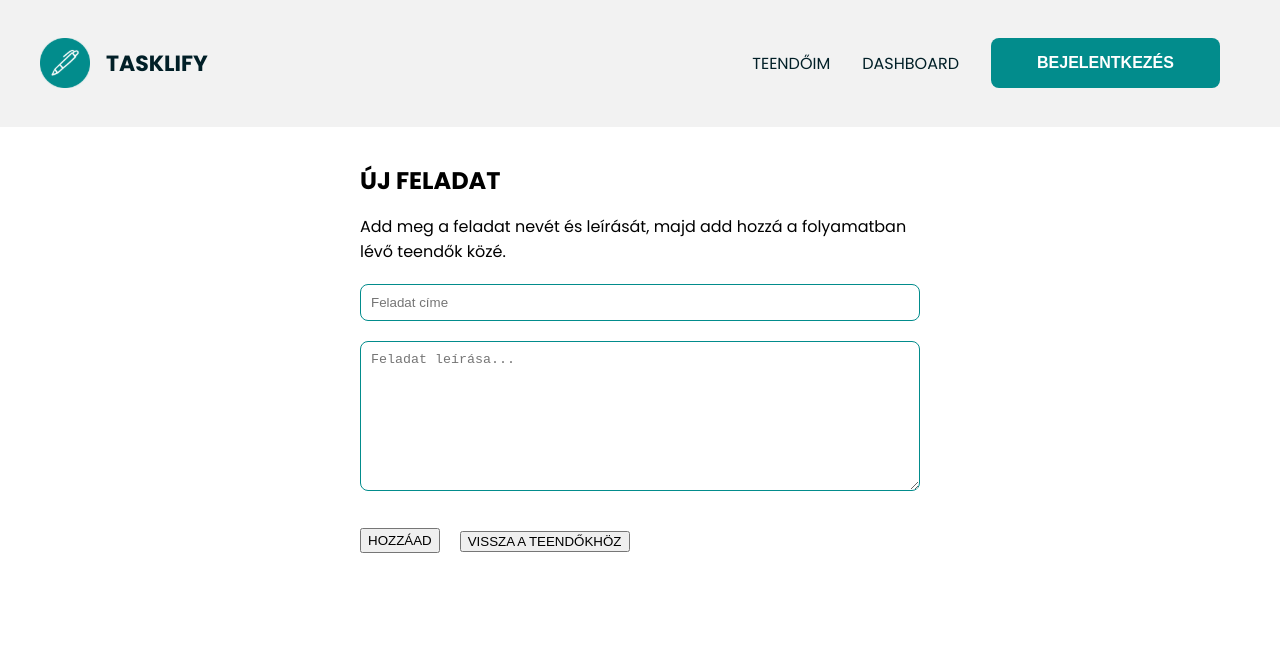
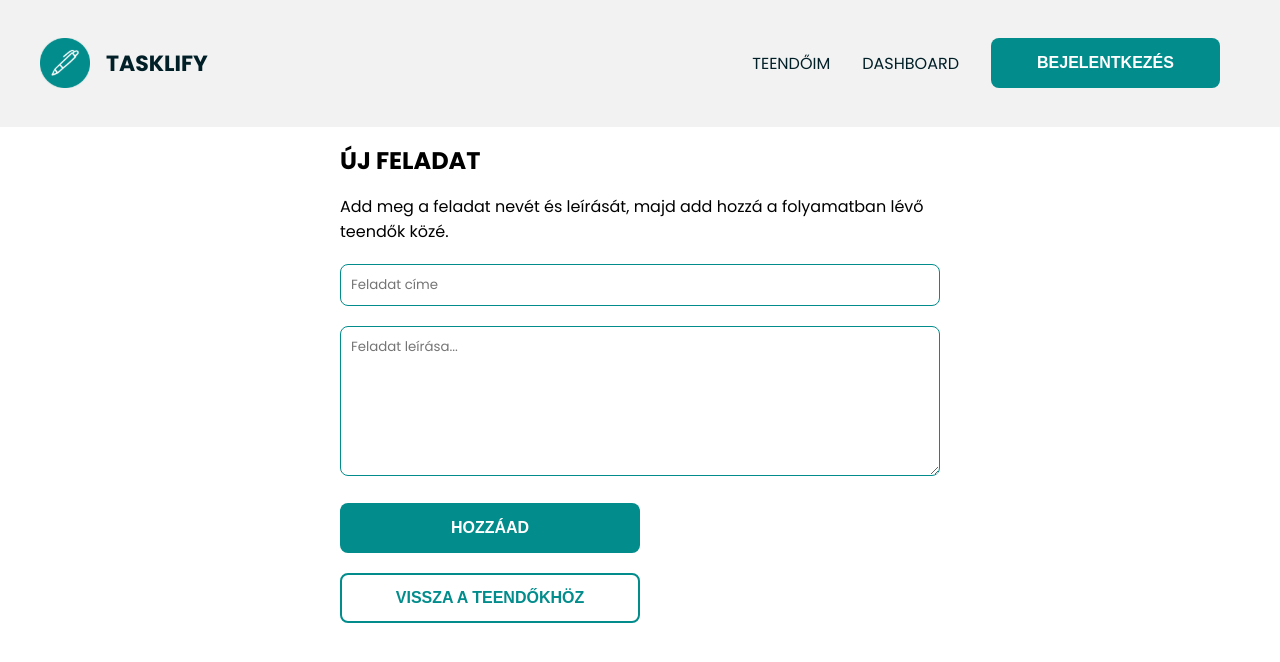
Before and after one commit to sz-attila/Tasklify, a Next.js app in the folder frontend/: page /add-task in a window 1280 px wide. Shown: the top 662 px of the page. Built offline with nearby package versions, Linux system fonts and the light colour scheme.

Commit message:
Styling changes

```diff
--- a/frontend/app/add-task/page.tsx
+++ b/frontend/app/add-task/page.tsx
@@ -54,10 +54,14 @@ const AddTaskPage = () => {
           onChange={(e) => setDescription(e.target.value)}
           required
         />
-        <div className="button-group">
-          <Button type="submit">HOZZÁAD</Button>
+        <div className="add-task-button">
+          <Button type="submit" className="button">
+            HOZZÁAD
+          </Button>
           <Link href="/task">
-            <Button type="button">VISSZA A TEENDŐKHÖZ</Button>
+            <Button type="button" className="button-cancel">
+              VISSZA A TEENDŐKHÖZ
+            </Button>
           </Link>
         </div>
       </form>
--- a/frontend/app/register/page.tsx
+++ b/frontend/app/register/page.tsx
@@ -41,7 +41,7 @@ const RegisterPage = () => {
 
   return (
     <div className="login-container">
-      <h1>REGISZTRÁCIÓ</h1>
+      <h1 className="login-header">REGISZTRÁCIÓ</h1>
       <p>
         Adataid megadása után, már is <br /> létrehozhatod teendőidet.
       </p>
@@ -77,7 +77,9 @@ const RegisterPage = () => {
             </div>
           </div>
           <div className="register-div">
-            <Button type="submit">REGISZTRÁLOK</Button>
+            <Button type="submit" className="button">
+              REGISZTRÁLOK
+            </Button>
           </div>
         </form>
       </div>
--- a/frontend/app/task/[taskId]/page.tsx
+++ b/frontend/app/task/[taskId]/page.tsx
@@ -137,7 +137,6 @@ const EditTaskPage = () => {
           <Button type="submit" className="button">
             MENTÉS
           </Button>
-
           <div className="button-group">
             <Link href="/task">
               <Button type="button" className="button-undo">
--- a/frontend/app/task/page.tsx
+++ b/frontend/app/task/page.tsx
@@ -105,7 +105,7 @@ const TaskPage = () => {
   if (!isAuthenticated) {
     return (
       <div className="login-container">
-        <h1>AZ OLDAL ELÉRÉSÉHEZ JELENTKEZZ BE.</h1>
+        <h1 className="logout-header">AZ OLDAL ELÉRÉSÉHEZ JELENTKEZZ BE.</h1>
         <div className="submit-div">
           <Link href="/">
             <Button type="button">BEJELENTKEZÉS</Button>
--- a/frontend/styles/globals.css
+++ b/frontend/styles/globals.css
@@ -229,7 +229,7 @@ nav .button:hover {
   width: 100%;
 }
 
-.login-container h1 {
+.login-container .login-header {
   font-weight: 800;
   font-size: 24px;
   text-align: center;
@@ -238,7 +238,15 @@ nav .button:hover {
   margin-bottom: 8px;
 }
 
-.login-container p {
+.login-container .logout-header {
+  font-weight: 800;
+  font-size: 18px;
+  text-align: center;
+  color: var(--text-color);
+  margin-bottom: 40px;
+}
+
+.login-container .login-container p {
   font-size: 16px;
   text-align: center;
   line-height: 24px;
@@ -254,7 +262,7 @@ nav .button:hover {
 }
 
 .login-form input {
-  padding: 14px 16px 14px;
+  padding: 14px 16px 14px 16px;
   border: 1px solid var(--primary-color);
   font-size: 16px;
   margin-top: 16px;
@@ -278,7 +286,7 @@ nav .button:hover {
 .submit-div a.button {
   padding: 8px 24px 8px 24px;
   height: 50px;
-  font-size: 1rem;
+  font-size: 16px;
   font-weight: 600;
   border-radius: 8px;
   width: 328px;
@@ -309,60 +317,12 @@ nav .button:hover {
   color: var (--text-color);
 }
 
-.login-form a.button:hover {
-  border-color: var(--green-color);
-  color: var(--green-color);
-}
-
-.registration-link {
-  display: flex;
-  justify-content: center;
-}
-
-.registration-link button,
-.registration-link a.button {
-  padding: 8px 24px 8px 24px;
-  height: 50px;
-  font-size: 1rem;
-  font-weight: 600;
-  border-radius: 8px;
-  width: 328px;
-  text-align: center;
-}
-
-.registration-link button {
-  border: none;
-  cursor: pointer;
-  color: var(--primary-color);
-  background-color: var(--white-color);
-  border: 2px solid var(--primary-color);
-}
-
-.registration-link button:hover {
-  background-color: var(--green-color);
-}
-
-.registration-link a.button {
-  border: 2px solid var(--primary-color);
-  color: var(--primary-color);
-  background-color: transparent;
-  text-decoration: none;
-}
-
-/* Register page styles */
-.register-div {
-  display: flex;
-  flex-direction: column;
-  align-items: center;
-  justify-content: center;
-  padding: 20px;
-  margin-top: 54px;
-}
-
 .register-div button,
 .register-div a.button {
-  padding: 0.75rem 1rem;
-  font-size: 1rem;
+  padding: 8px 24px 8px 24px;
+  margin-top: 20px;
+  height: 50px;
+  font-size: 16px;
   font-weight: 600;
   border-radius: 8px;
   width: 328px;
@@ -381,10 +341,45 @@ nav .button:hover {
 }
 
 .register-div a.button {
-  border: 2px solid var(--primary-color);
+  border: 2px solid var (--primary-color);
   color: var(--primary-color);
   background-color: transparent;
   text-decoration: none;
+}
+
+.register-div p {
+  font-size: 16px;
+  margin: 54px 0 16px;
+  color: var (--text-color);
+}
+
+.login-form .registration-link button {
+  margin-top: 16px;
+  color: var(--primary-color);
+  background-color: var(--white-color);
+  border: 2px solid var(--primary-color);
+}
+
+.login-form a.button:hover {
+  border-color: var(--green-color);
+  color: var(--green-color);
+}
+
+.registration-link button,
+.registration-link a.button {
+  padding: 8px 24px 8px 24px;
+  height: 50px;
+  font-size: 16px;
+  font-weight: 600;
+  border-radius: 8px;
+  cursor: pointer;
+  width: 328px;
+  text-align: center;
+}
+
+.registration-link p {
+  text-align: center;
+  margin-top: 54px;
 }
 
 /* Task page styles */
@@ -409,6 +404,10 @@ nav .button:hover {
   text-decoration: underline var(--primary-color);
   text-decoration-thickness: 2px;
   text-underline-offset: 5px;
+}
+
+.login-container .logged-out-header {
+  text-decoration: none;
 }
 
 .task-filters {
@@ -448,6 +447,7 @@ nav .button:hover {
   width: 300px;
   background: url("/nagyito.svg") no-repeat 10px center;
   background-size: 29px 28px;
+  font-family: "Poppins", sans-serif;
 }
 
 .task-columns {
@@ -535,7 +535,6 @@ nav .button:hover {
 /* Add task page style */
 
 .add-task-container {
-  padding: 20px;
   max-width: 600px;
   margin: auto;
 }
@@ -557,20 +556,30 @@ nav .button:hover {
   margin-bottom: 20px;
   border: 1px solid var(--primary-color);
   border-radius: 8px;
+  font-family: "Poppins", sans-serif;
+  color: var(--text-color);
 }
 
 .add-task-container textarea {
   height: 150px;
 }
 
-.button-undo {
+.add-task-container .add-task-button {
+  display: block;
+}
+
+.add-task-button .button {
+  width: 300px;
+}
+
+.button-cancel {
   padding: 8px 24px;
   height: 50px;
   font-size: 16px;
   font-weight: 600;
   gap: 8px;
   border-radius: 8px;
-  width: 105px;
+  width: 300px;
   border: 2px solid var(--primary-color);
   cursor: pointer;
   color: var(--primary-color);
@@ -580,64 +589,12 @@ nav .button:hover {
   justify-content: center;
 }
 
-.button-group a {
+.add-task-container a {
   text-decoration: none;
-  color: var(--primary-color);
 }
 
-.button-group {
-  display: flex;
-  justify-content: flex-start;
-  gap: 20px;
-  margin-top: 10px;
-}
-
-.delete-button {
-  padding: 8px 24px;
-  height: 50px;
-  font-size: 16px;
-  font-weight: 600;
-  gap: 8px;
-  border-radius: 8px;
-  width: 105px;
-  border: 2px solid var(--error-color);
-  cursor: pointer;
-  color: var(--error-color);
-  background-color: var(--white-color);
-  display: flex;
-  align-items: center;
-  justify-content: center;
-}
-
-/* Add task page style */
-
-.add-task-container {
-  padding: 20px;
-  max-width: 600px;
-  margin: auto;
-}
-
-.add-task-container h1 {
-  font-size: 24px;
-  margin-bottom: 10px;
-}
-
-.add-task-container p {
-  font-size: 16px;
-  margin-bottom: 20px;
-}
-
-.add-task-container input,
-.add-task-container textarea {
-  width: 100%;
-  padding: 10px;
-  margin-bottom: 20px;
-  border: 1px solid var(--primary-color);
-  border-radius: 8px;
-}
-
-.add-task-container textarea {
-  height: 150px;
+.add-task-container .button-cancel {
+  margin-top: 20px;
 }
 
 .button-undo {
```
Also changed, not shown: frontend/app/page.tsx (+7 -7 lines).
